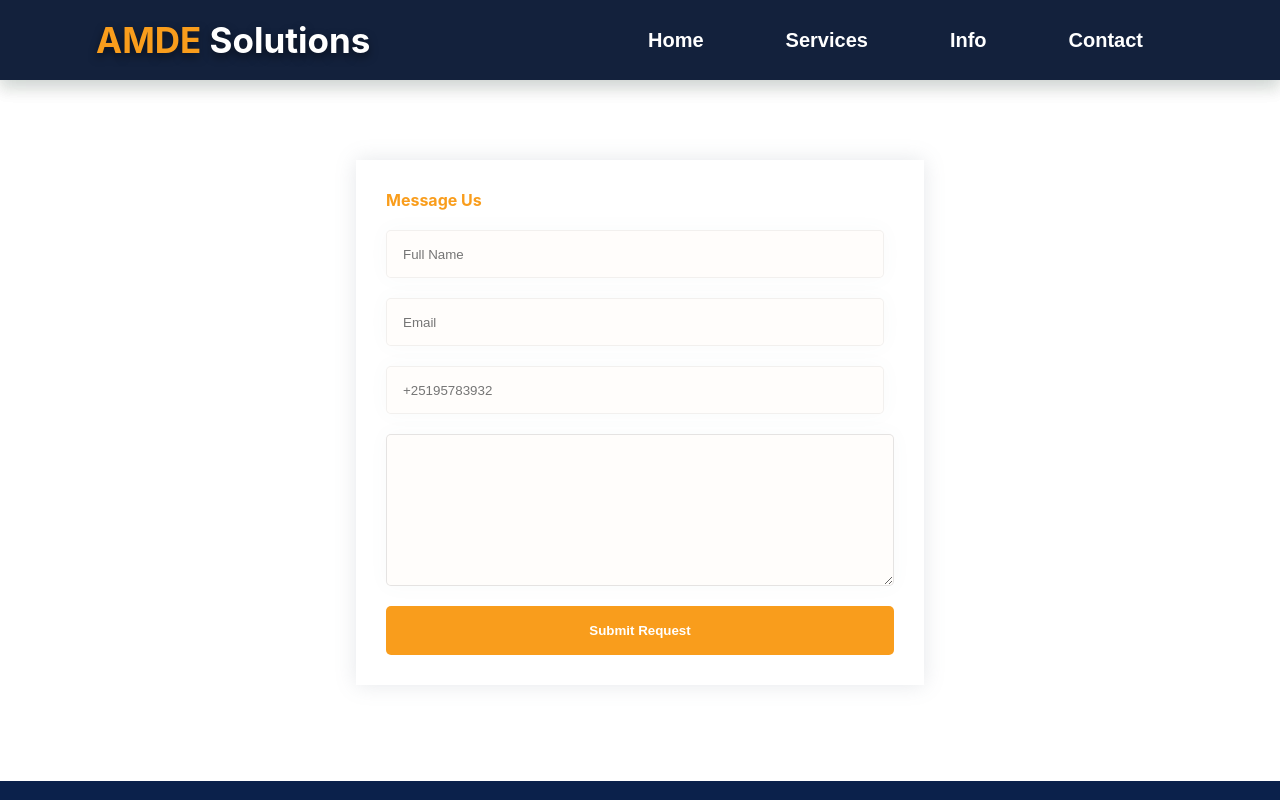
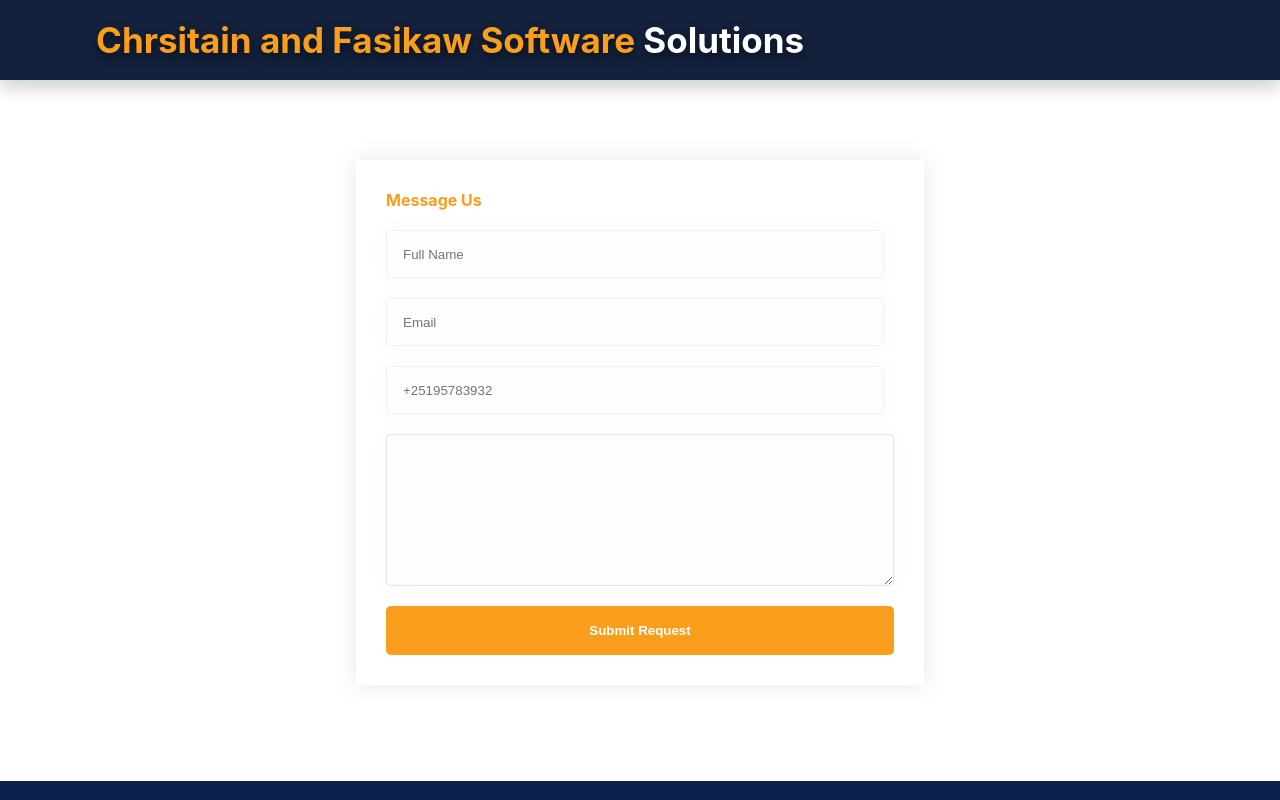
Before and after one commit to amde-et/webappdraft, a React (Create React App) app: page /contact in a window 1280 px wide. Shown: the top 800 px of the page. Built offline with nearby package versions, Linux system fonts and the light colour scheme; the HTML template or start-up script is replaced by a standard one.

Commit message:
Update Navbar.jsx

```diff
--- a/src/components/Navbar/Navbar.jsx
+++ b/src/components/Navbar/Navbar.jsx
@@ -20,7 +20,7 @@ const Navbar = () => {
         </label>
         <label className="logo">
           {' '}
-          <span style={{ color: 'rgb(249,157,28)' }}>AMDE</span> Solutions
+          <span style={{ color: 'rgb(249,157,28)' }}>Chrsitain and Fasikaw Software </span> Solutions
         </label>
         <ul className={`${open ? 'links show' : 'links'}`}>
           <li>
```
